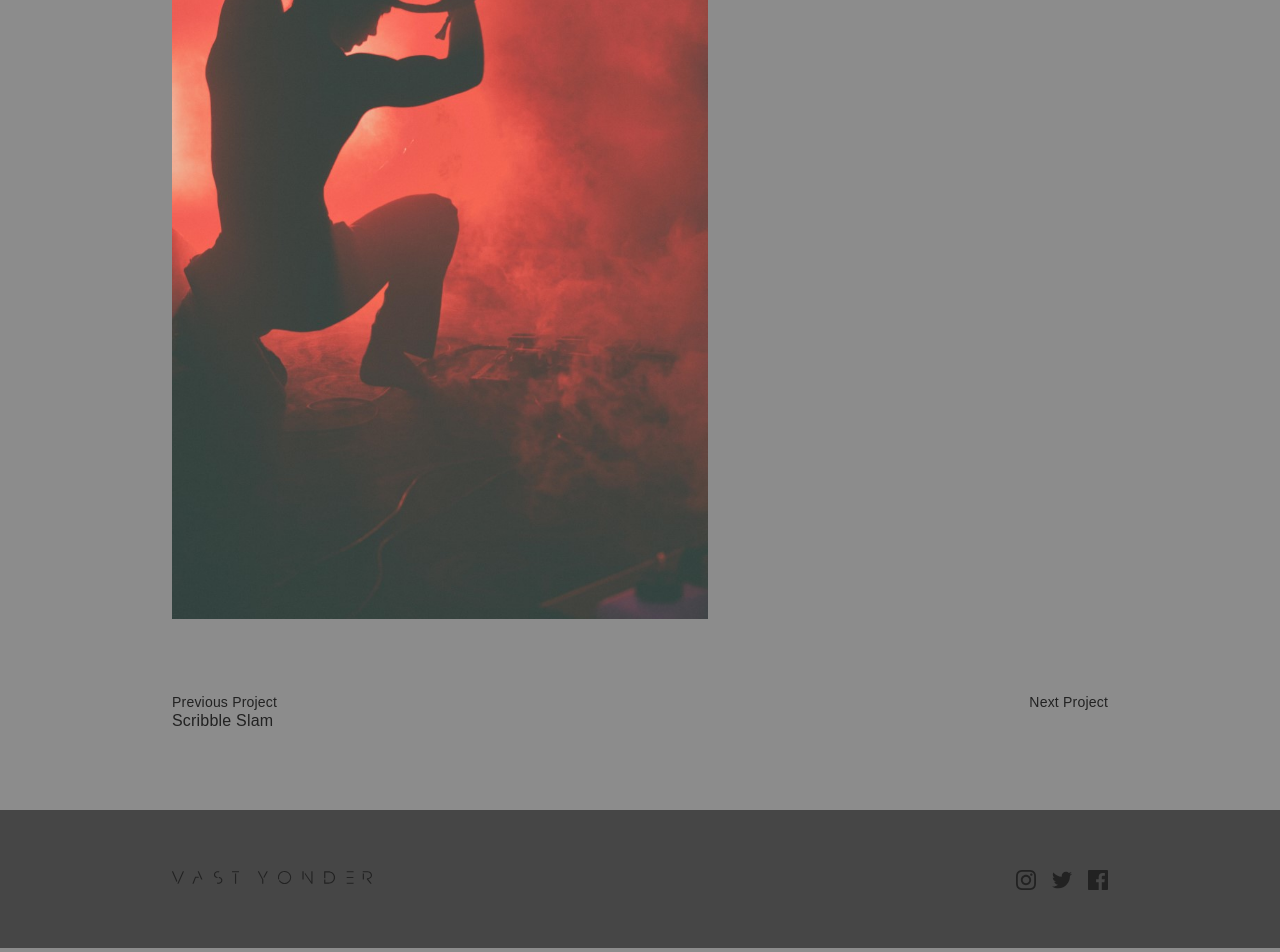
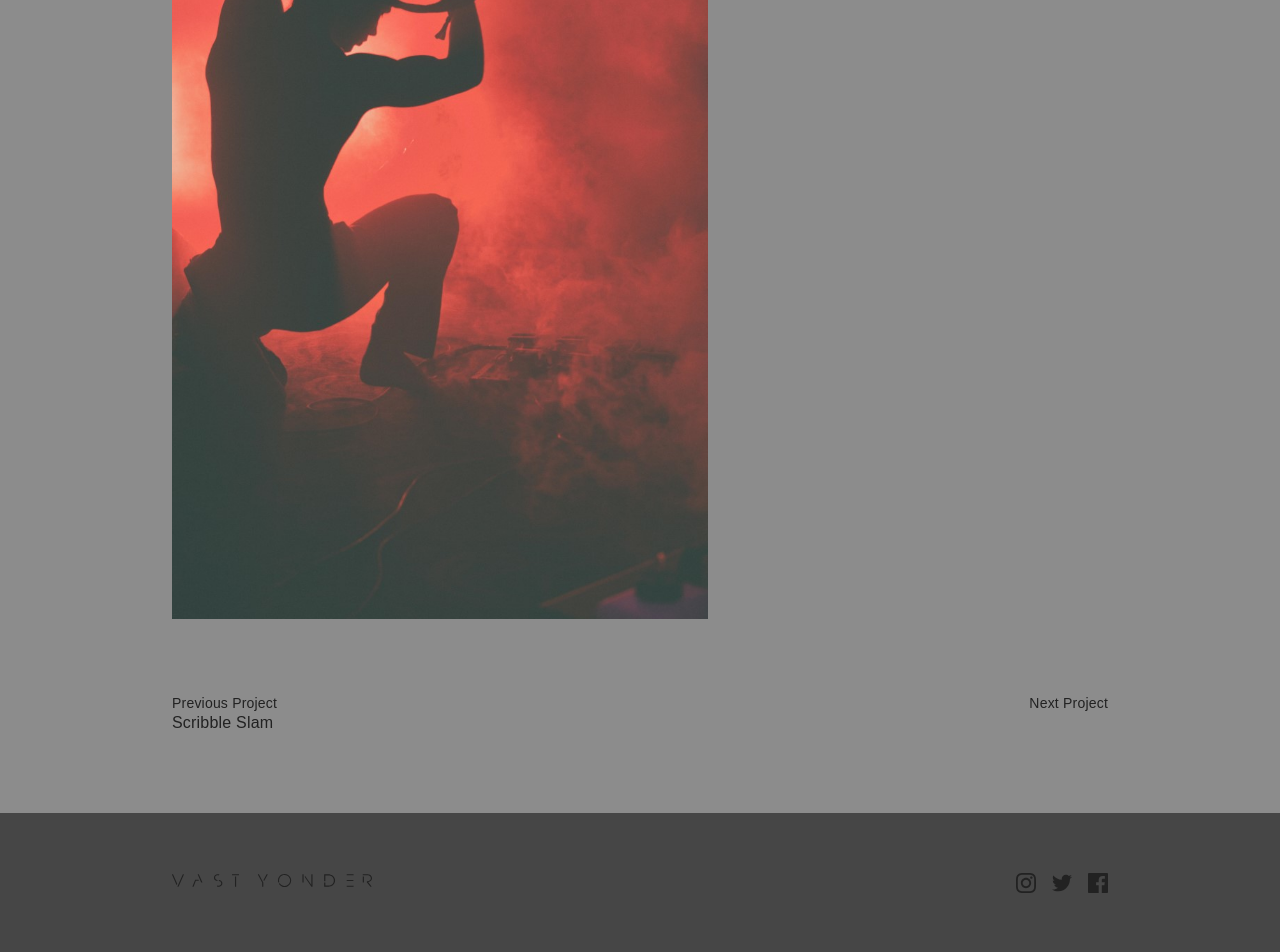
Before and after one commit to LincolnSavage/lincolnsavage.github.io, a Jekyll site: the page built from _projects/yonder.md, in a window 1280 px wide and 1400 px high, scrolled down 822 px. Shown: the part 448-1400 px from the top of the window. Built offline with Jekyll 4.4.1, drawn with Linux system fonts in a browser that asks for light colours.

Commit message:
Changed Next Project Line Height

```diff
--- a/_scss/module.scss
+++ b/_scss/module.scss
@@ -516,6 +516,7 @@
 
 .project-navigation {
   padding: 64px $padding-mobile 0 $padding-mobile;
+  line-height: 20px;
   @include for-phone-landscape-up {
     padding: 64px 32px 0 32px;
   }
--- a/css/main.css
+++ b/css/main.css
@@ -1518,7 +1518,8 @@
   transition: all 0.4s ease; }
 
 .project-navigation {
-  padding: 64px 16px 0 16px; }
+  padding: 64px 16px 0 16px;
+  line-height: 20px; }
   @media (min-width: 400px) {
     .project-navigation {
       padding: 64px 32px 0 32px; } }
```
